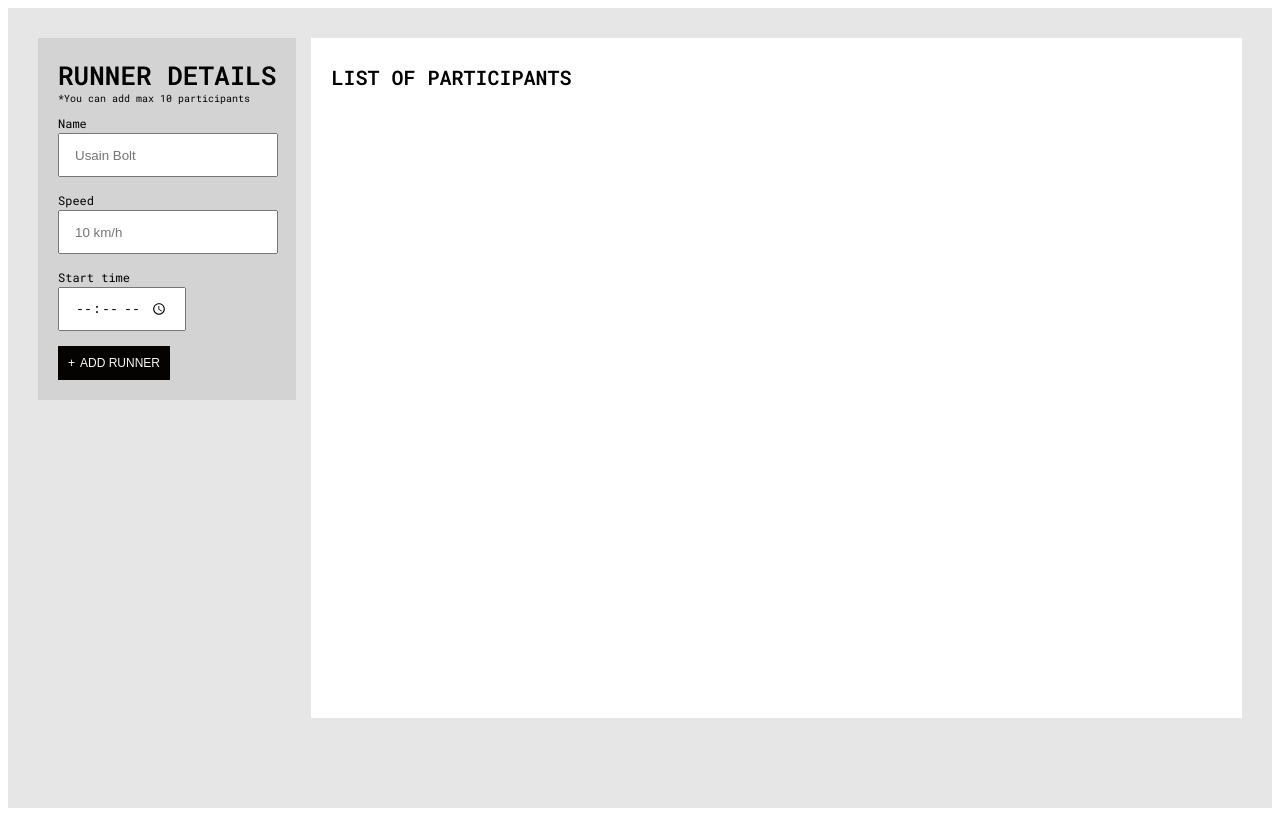
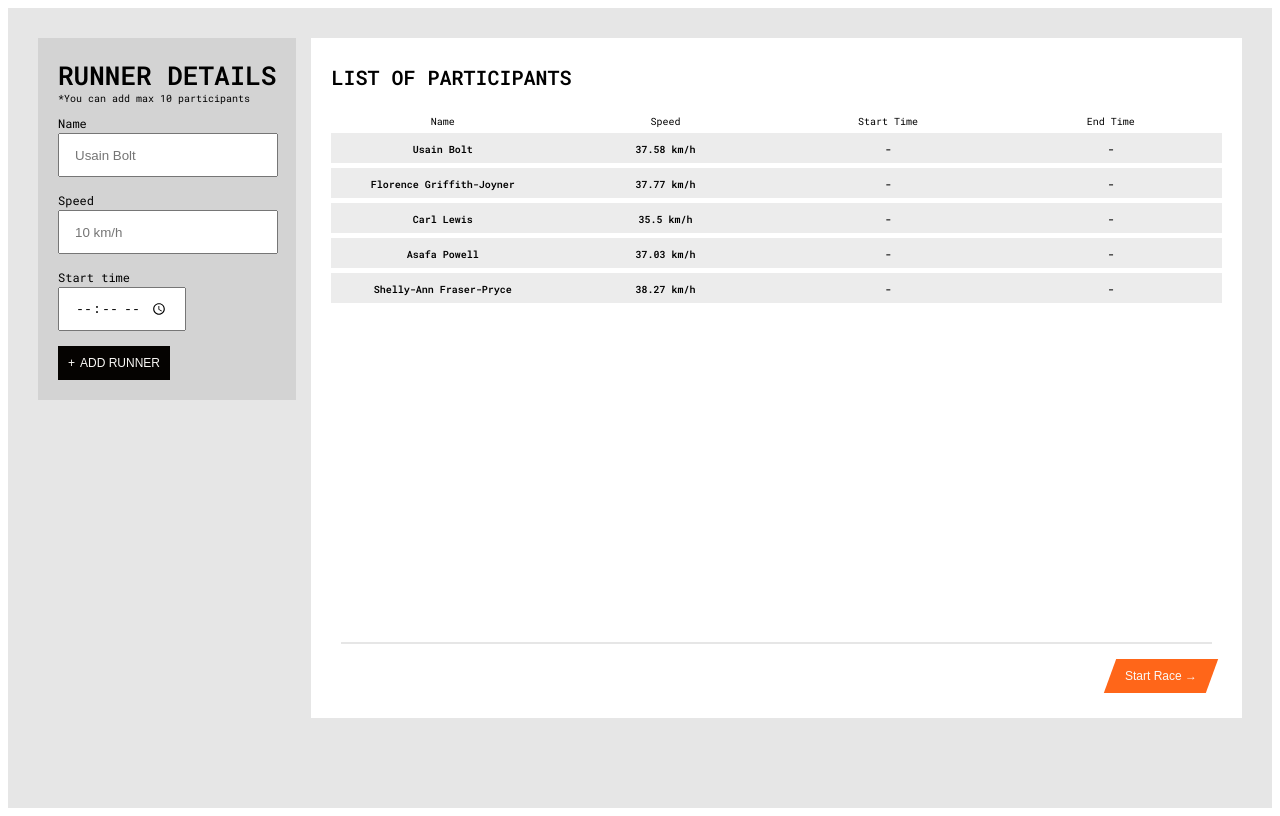
Before and after one commit to Trlaic/Racing-app, a React (Vite) app: page / in a window 1280 px wide. Built offline with nearby package versions, Linux system fonts and the light colour scheme.

Commit message:
x08: ParticipantsList component styling done

```diff
--- /dev/null
+++ b/src/components/ListItem.jsx
@@ -0,0 +1,61 @@
+import styles from './ListItem.module.scss';
+
+export default function ListItem() {
+
+    const runners = [
+        {
+            name: "Usain Bolt",
+            speed: '37.58 km/h',
+            startTime: '-',
+            endTime: '-'
+          },
+          {
+            name: "Florence Griffith-Joyner",
+            speed:'37.77 km/h',
+            startTime: '-',
+            endTime: '-'
+          },
+          {
+            name: "Carl Lewis",
+            speed: '35.5 km/h',
+            startTime: '-',
+            endTime: '-'
+          },
+          {
+            name: "Asafa Powell",
+            speed: '37.03 km/h',
+            startTime: '-',
+            endTime: '-'
+          },
+          {
+            name: "Shelly-Ann Fraser-Pryce",
+            speed: '38.27 km/h',
+            startTime: '-',
+            endTime: '-'
+          }
+    ]
+
+    function runnersDisplay() {
+        return runners.map((runner, i) => {
+            return (
+                <div key={i} className={styles.container}>
+                    <p>{runner.name}</p>
+                    <p>{runner.speed}</p>
+                    <p>{runner.startTime}</p>
+                    <p>{runner.endTime}</p>
+                </div>
+            )
+        })
+    }
+
+    return (
+        <>
+            <div className={styles.template}>
+                {runnersDisplay()}
+            </div>
+            <div className={styles.button_container}>
+                <button className='button button--orange'><div className={styles.button_text}>Start Race &rarr;</div></button>
+            </div>
+        </>
+    )
+}
--- /dev/null
+++ b/src/components/ListItem.module.scss
@@ -0,0 +1,30 @@
+@import '../variables.scss';
+
+.container {
+    display: grid;
+    grid-template-columns: repeat(4, 1fr);
+    grid-template-rows: 3rem;
+    justify-items: center;
+    margin-bottom: .5rem;
+    background-color: #ececec;
+    font-weight: 600;
+}
+
+.template {
+    min-height: 50vh;
+}
+
+.button_container {
+    position: absolute;
+    bottom: 2.5rem;
+
+    left: 3rem;
+    right: 3rem;
+    text-align: right;
+    padding-top: 1.5rem;
+    border-top: 2px $-color-gray--lighter solid;
+}
+
+.button_text {
+    transform: skewX(20deg);
+}
--- a/src/components/ParticipantsList.jsx
+++ b/src/components/ParticipantsList.jsx
@@ -1,10 +1,19 @@
+import ListItem from './ListItem';
 import styles from './ParticipantsList.module.scss';
+
 
 export default function ParticipantsList() {
 
     return (
         <div className={styles.container}>
             <h2 className={styles.heading_2}>List of Participants</h2>
+            <div className={styles.container_list}>
+                <p>Name</p>
+                <p>Speed</p>
+                <p>Start Time</p>
+                <p>End Time</p>
+            </div>
+            <ListItem />
         </div>
     )
 }
--- a/src/components/ParticipantsList.module.scss
+++ b/src/components/ParticipantsList.module.scss
@@ -1,6 +1,7 @@
 @import '../variables.scss';
 
 .container {
+    position: relative;
     display: flex;
     flex-direction: column;
     padding: 2rem;
@@ -11,8 +12,24 @@
 
     .heading_2 {
         font-size: 2rem;
+        font-weight: 600;
         text-transform: uppercase;
         margin: 0;
         margin-top: .6rem;
     }
+
+    &_list {
+        display: grid;
+        grid-template-columns: repeat(4, 1fr);
+        justify-items: center;
+        margin-top: 1.5rem;
+
+        &>* {
+            margin-bottom: .5rem;
+        }
+    }
+
+    .paragraph {
+        margin-bottom: 0;
+    }
 }
--- a/src/main.scss
+++ b/src/main.scss
@@ -10,12 +10,23 @@ body {
 
 .button {
     border: none;
+    cursor: pointer;
+}
+
+.button--black,
+.button--orange {
+    color: #FAF9F6;
+    font-size: 1.2rem;
 }
 
 .button--black {
-    color: #FAF9F6;
     background-color: #050301;
     text-transform: uppercase;
-    font-size: 1.2rem;
     padding: 1rem .5rem;
 }
+
+.button--orange {
+    background-color: $color-primary--regular;
+    padding: 1rem 1.5rem;
+    transform: skewX(-20deg);
+}
```
